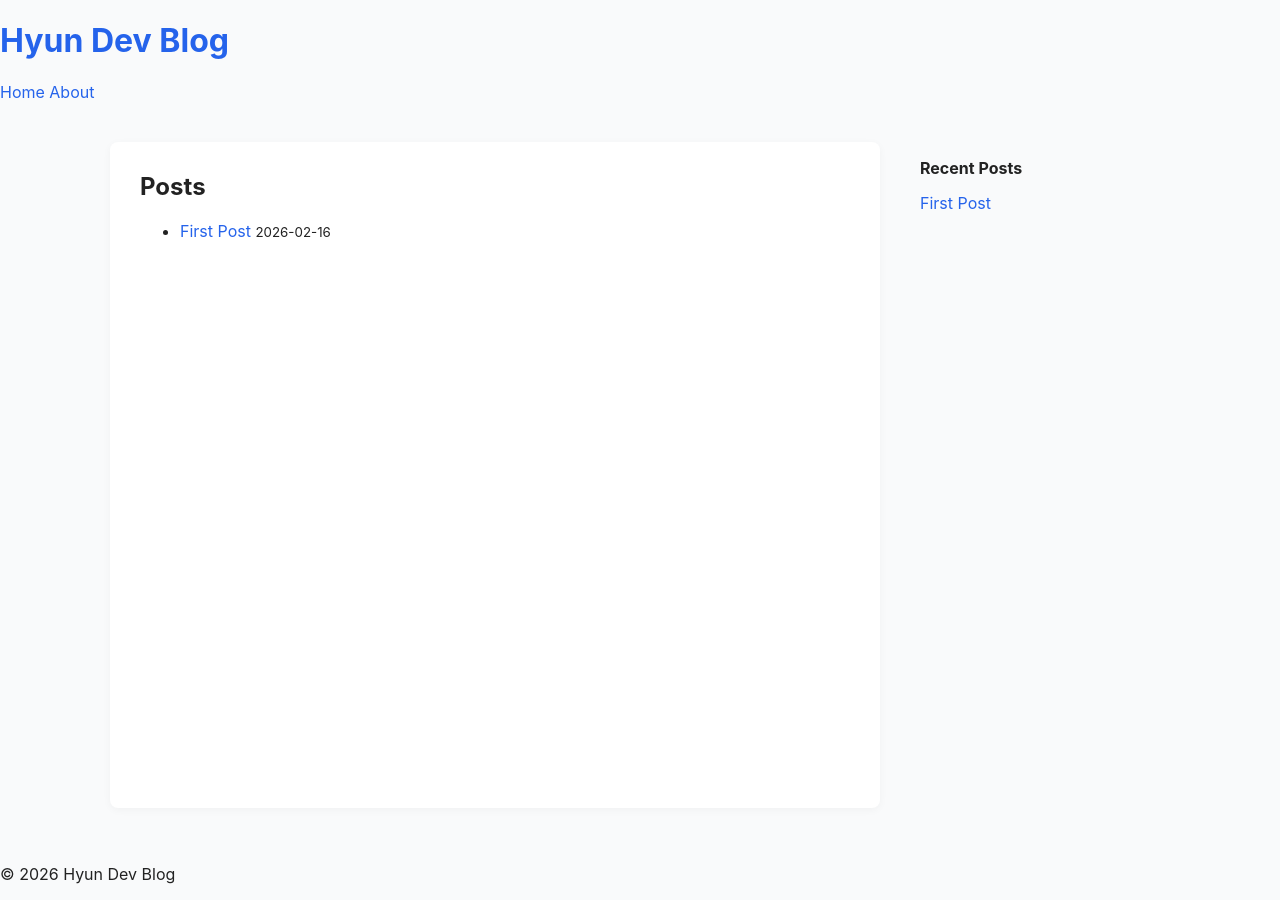
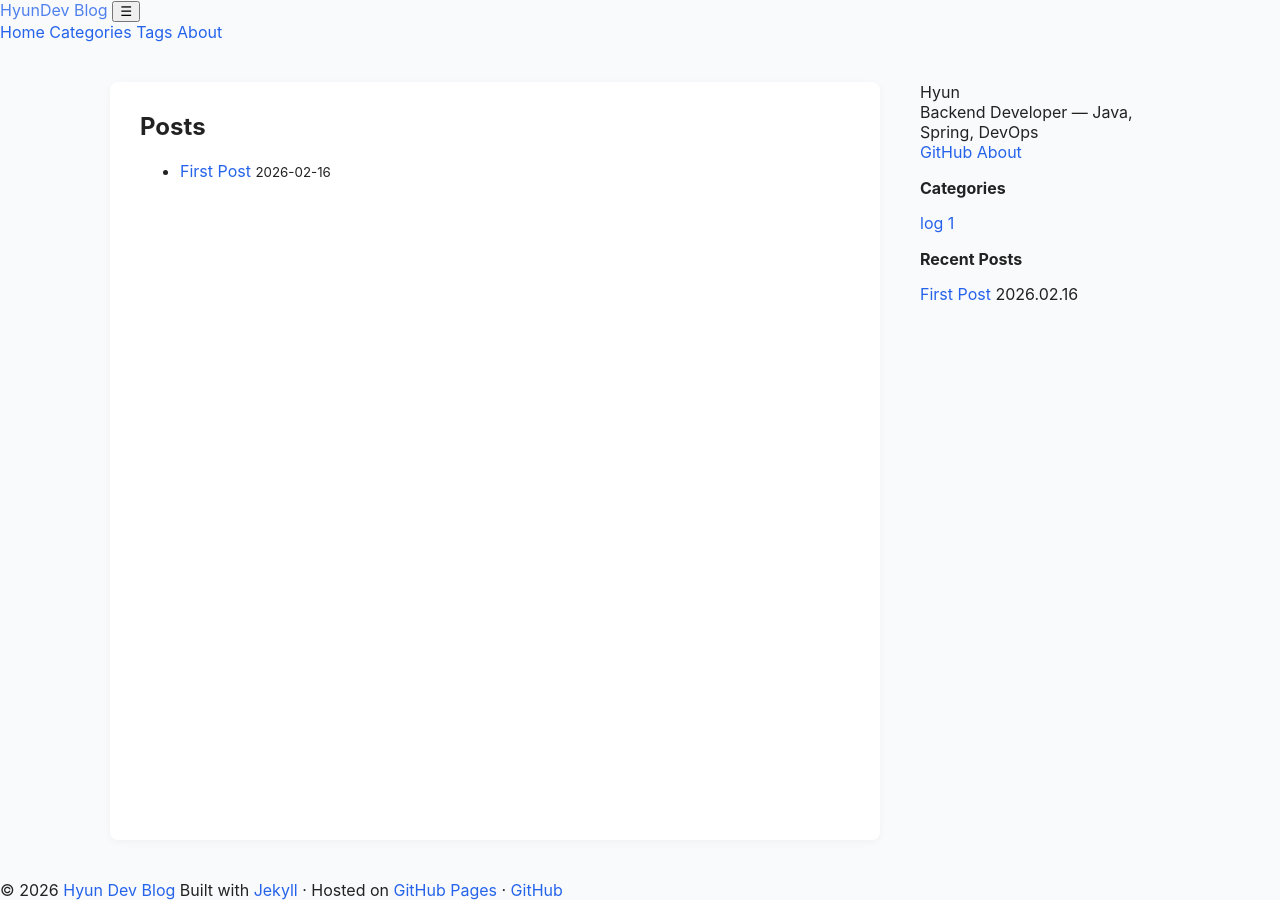
Before and after one commit to Hyun7en/Hyun7en.github.io, a Jekyll site: the page built from index.md, in a window 1280 px wide. Built offline with Jekyll 4.4.1, drawn with Linux system fonts in a browser that asks for light colours.

Commit message:
feat: Update header, footer, sidebar includes with nav, author, tag cloud

```diff
--- a/_includes/footer.html
+++ b/_includes/footer.html
@@ -1,3 +1,12 @@
-<footer>
-  <p>© {{ site.time | date: "%Y" }} {{ site.title }}</p>
+<footer class="site-footer">
+  <div class="footer-inner">
+    <span>© {{ site.time | date: "%Y" }} <a href="/">{{ site.title }}</a></span>
+    <span>
+      Built with <a href="https://jekyllrb.com" target="_blank" rel="noopener">Jekyll</a> ·
+      Hosted on <a href="https://pages.github.com" target="_blank" rel="noopener">GitHub Pages</a>
+      {% if site.author.github %}
+        · <a href="https://github.com/{{ site.author.github }}" target="_blank" rel="noopener">GitHub</a>
+      {% endif %}
+    </span>
+  </div>
 </footer>
--- a/_includes/header.html
+++ b/_includes/header.html
@@ -1,7 +1,17 @@
-<header>
-  <h1><a href="/">{{ site.title }}</a></h1>
-  <nav>
-    <a href="/">Home</a>
-    <a href="/about/">About</a>
-  </nav>
+<header class="site-header">
+  <div class="header-inner">
+    <a href="/" class="site-logo">
+      {{ site.title | split: ' ' | first }}<span>{{ site.title | split: ' ' | slice: 1, 10 | join: ' ' }}</span>
+    </a>
+
+    <button class="nav-toggle" id="nav-toggle" aria-label="메뉴 열기" aria-expanded="false">
+      ☰
+    </button>
+
+    <nav class="site-nav" id="site-nav">
+      {% for item in site.nav %}
+        <a href="{{ item.url }}">{{ item.title }}</a>
+      {% endfor %}
+    </nav>
+  </div>
 </header>
--- a/_includes/sidebar.html
+++ b/_includes/sidebar.html
@@ -1,10 +1,59 @@
 <aside class="sidebar">
+
+  <!-- Author Card -->
+  <div class="sidebar-widget author-card">
+    <div class="author-name">{{ site.author.name }}</div>
+    <div class="author-bio">{{ site.author.bio }}</div>
+    <div class="author-links">
+      {% if site.author.github %}
+        <a href="https://github.com/{{ site.author.github }}" target="_blank" rel="noopener">GitHub</a>
+      {% endif %}
+      <a href="/about/">About</a>
+    </div>
+  </div>
+
+  <!-- Categories -->
+  {% if site.categories.size > 0 %}
+  <div class="sidebar-widget">
+    <h3>Categories</h3>
+    <ul class="category-list">
+      {% assign sorted_categories = site.categories | sort %}
+      {% for category in sorted_categories %}
+        <li>
+          <a href="/categories/#{{ category[0] | slugify }}">
+            {{ category[0] }}
+            <span class="count">{{ category[1].size }}</span>
+          </a>
+        </li>
+      {% endfor %}
+    </ul>
+  </div>
+  {% endif %}
+
+  <!-- Tags -->
+  {% if site.tags.size > 0 %}
+  <div class="sidebar-widget">
+    <h3>Tags</h3>
+    <div class="tag-cloud">
+      {% assign sorted_tags = site.tags | sort %}
+      {% for tag in sorted_tags %}
+        <a href="/tags/#{{ tag[0] | slugify }}" class="tag"># {{ tag[0] }}</a>
+      {% endfor %}
+    </div>
+  </div>
+  {% endif %}
+
+  <!-- Recent Posts -->
+  <div class="sidebar-widget">
     <h3>Recent Posts</h3>
-  <ul>
+    <ul class="recent-posts">
       {% for post in site.posts limit:5 %}
         <li>
           <a href="{{ post.url }}">{{ post.title }}</a>
+          <span class="date">{{ post.date | date: "%Y.%m.%d" }}</span>
         </li>
       {% endfor %}
     </ul>
+  </div>
+
 </aside>
```
Lines whose indentation alone changed are shown as unchanged.
